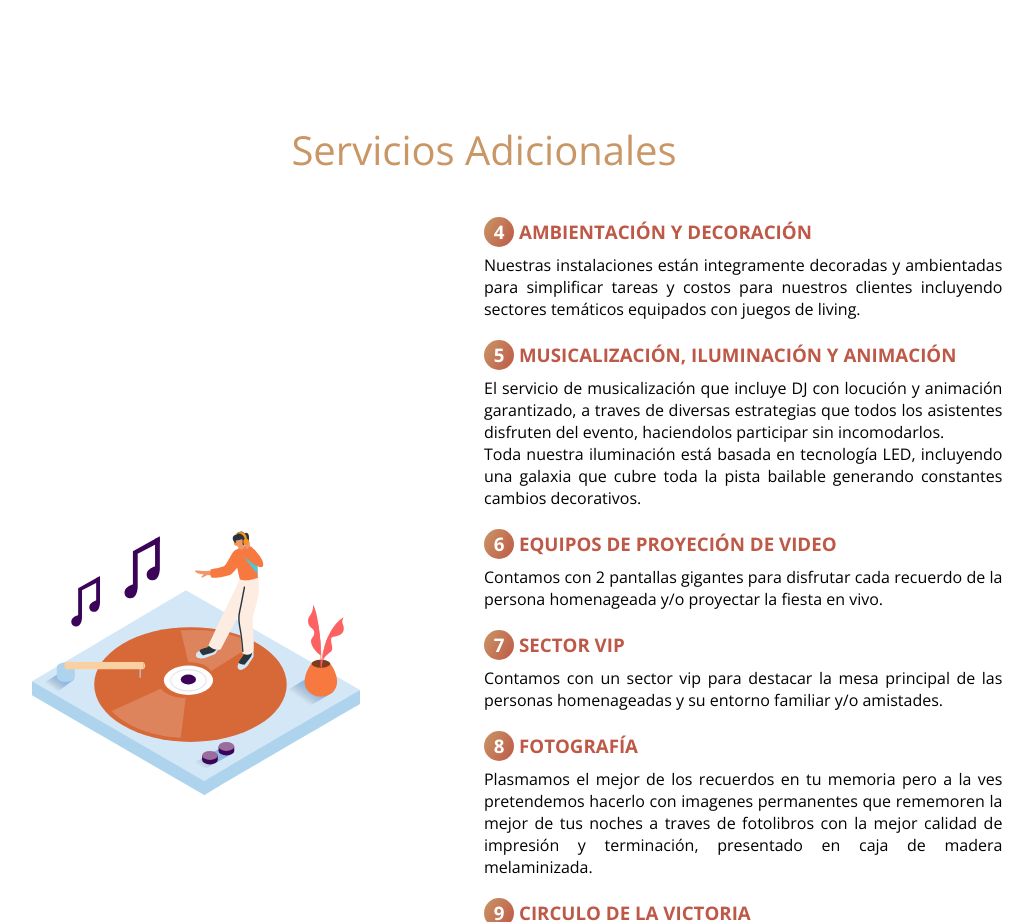
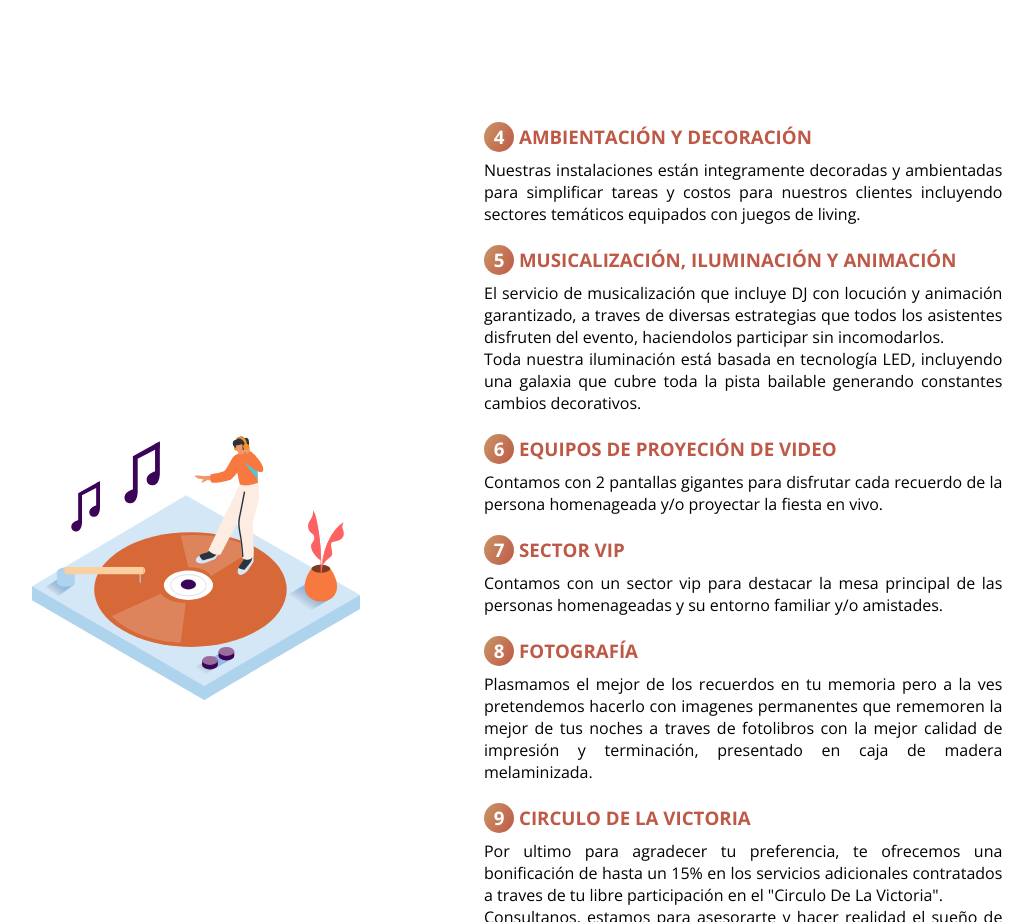
Before and after one commit to 93Gabix/salonVictoriaMorteros, a plain HTML site: page index.html in a window 1280 px wide. Shown: the part 1520-2442 px from the top of the page, without its empty margins (156-1189 px from the left). Drawn offline with nearby package versions, Linux system fonts and the light colour scheme.

Commit message:
Update index.html

```diff
--- a/index.html
+++ b/index.html
@@ -58,7 +58,6 @@
             </div>
         </section>
         <section class="contenedor" id="servicio2">
-            <h2 class="subtitulo">Servicios Adicionales</h2>
             <div class="contenedor-servicio">
                 <img src="img/fast_working.svg" alt="">
                 <div class="developer-servicio">
```
